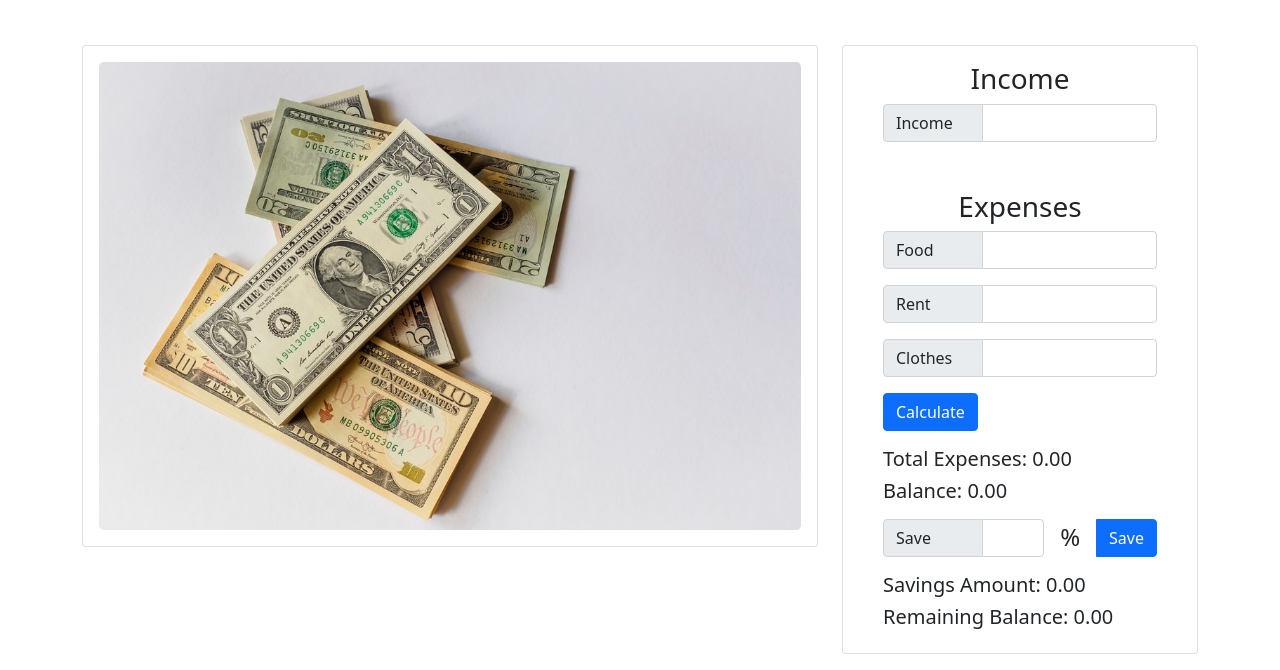
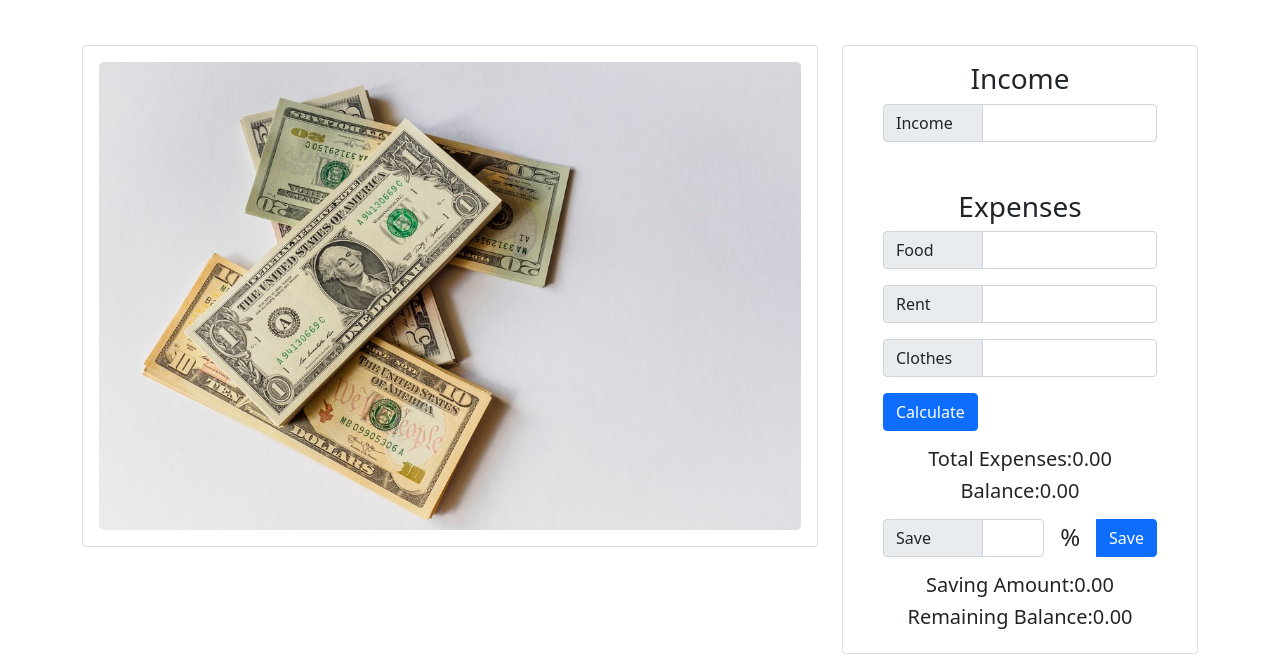
Before and after one commit to raianibnfaiz/solid-personal-bank-money-master-raianibnfaiz-, a plain HTML site: page index.html in a window 1280 px wide. Shown: the part 147-817 px from the top of the page. Drawn offline with nearby package versions, Linux system fonts and the light colour scheme.

Commit message:
sixth commit

```diff
--- a/index.html
+++ b/index.html
@@ -76,11 +76,12 @@
                                     Calculate
                                 </button>
                                 <!--calculation result of expenses  -->
-                                <div class="mt-3">
-                                    <h5>
+                                <div class="mt-3 ">
+                                    <h5 class="d-flex justify-content-center">
                                         Total Expenses: <span id="total-expenses">0.00</span>
                                     </h5>
-                                    <h5>Balance: <span id="total-balance">0.00</span></h5>
+                                    <h5 class="d-flex justify-content-center">Balance: <span
+                                            id="total-balance">0.00</span></h5>
                                 </div>
                             </section>
                             <!-- savings part -->
@@ -100,8 +101,10 @@
                             </section>
                             <!-- get savings amount and remaining amount -->
                             <section class="mt-2">
-                                <h5>Savings Amount: <span id="saving-amount">0.00</span></h5>
-                                <h5>Remaining Balance: <span id="remain-after-saving">0.00</span></h5>
+                                <h5 class="d-flex justify-content-center">Saving Amount: <span
+                                        id="saving-amount">0.00</span></h5>
+                                <h5 class="d-flex justify-content-center">Remaining Balance: <span
+                                        id="remain-after-saving">0.00</span></h5>
                             </section>
                         </div>
                     </div>
```
